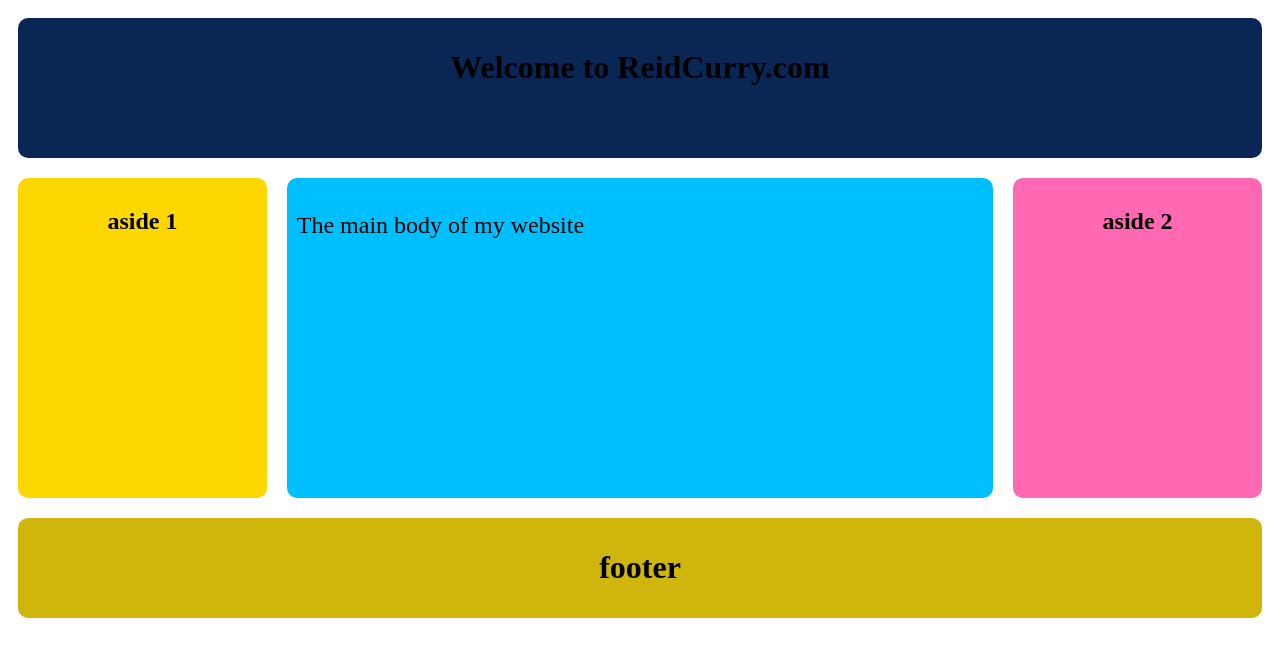
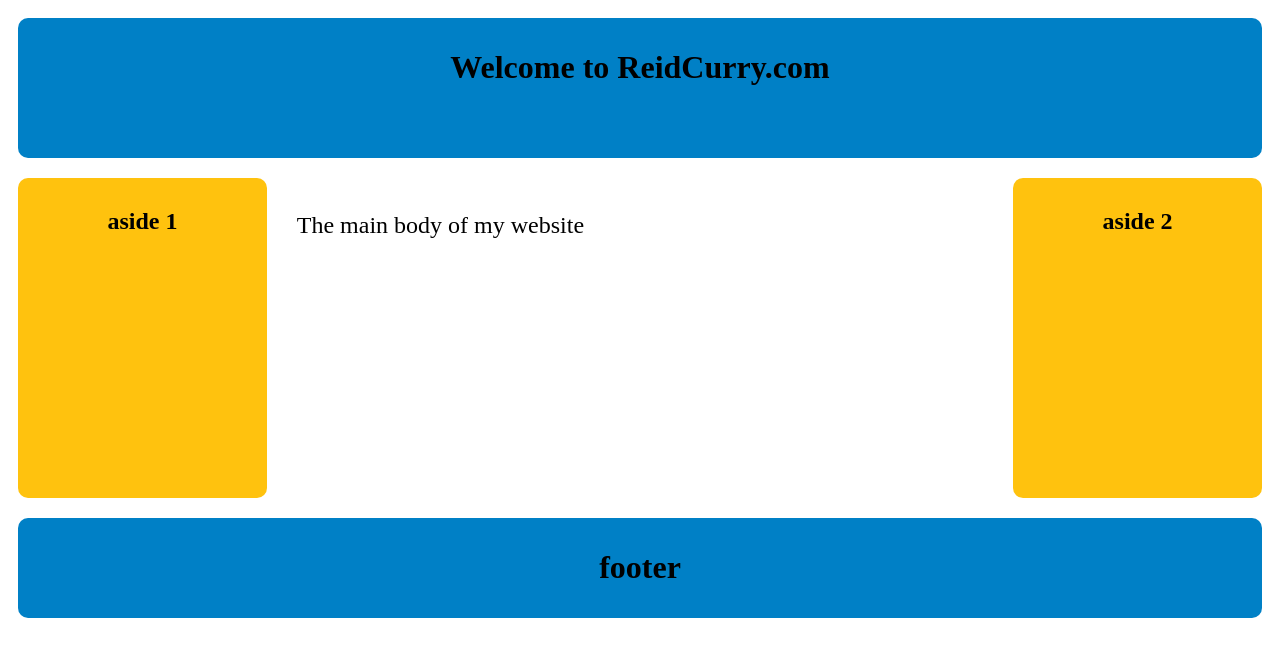
Before and after one commit to reidcurry/DotCom, a plain HTML site: page index.html in a window 1280 px wide. Drawn offline with Linux system fonts and the light colour scheme.

Commit message:
colors bolts!

```diff
--- a/style.css
+++ b/style.css
@@ -12,29 +12,29 @@
 }
 
 .header {
-    background: rgb(9, 38, 84);
+    background: rgb(0, 128, 198);
     height: 120px;
 }
 
 .footer {
-    background: rgb(207, 181, 12);
+    background: rgb(0, 128, 198);
     height: 80px;
 }
 
 .main {
     text-align: left;
-    background: deepskyblue;
+    background: rgb(255, 255, 255);
     height: 300px;
     font-size: 24px;
 }
 
 .aside1 {
-    background: gold;
+    background: rgb(255, 194, 14);
 
 }
 
 .aside2 {
-    background: hotpink;
+    background: rgb(255, 194, 14);
 }
 @media all and (min-width: 800px){
     .main{
```
